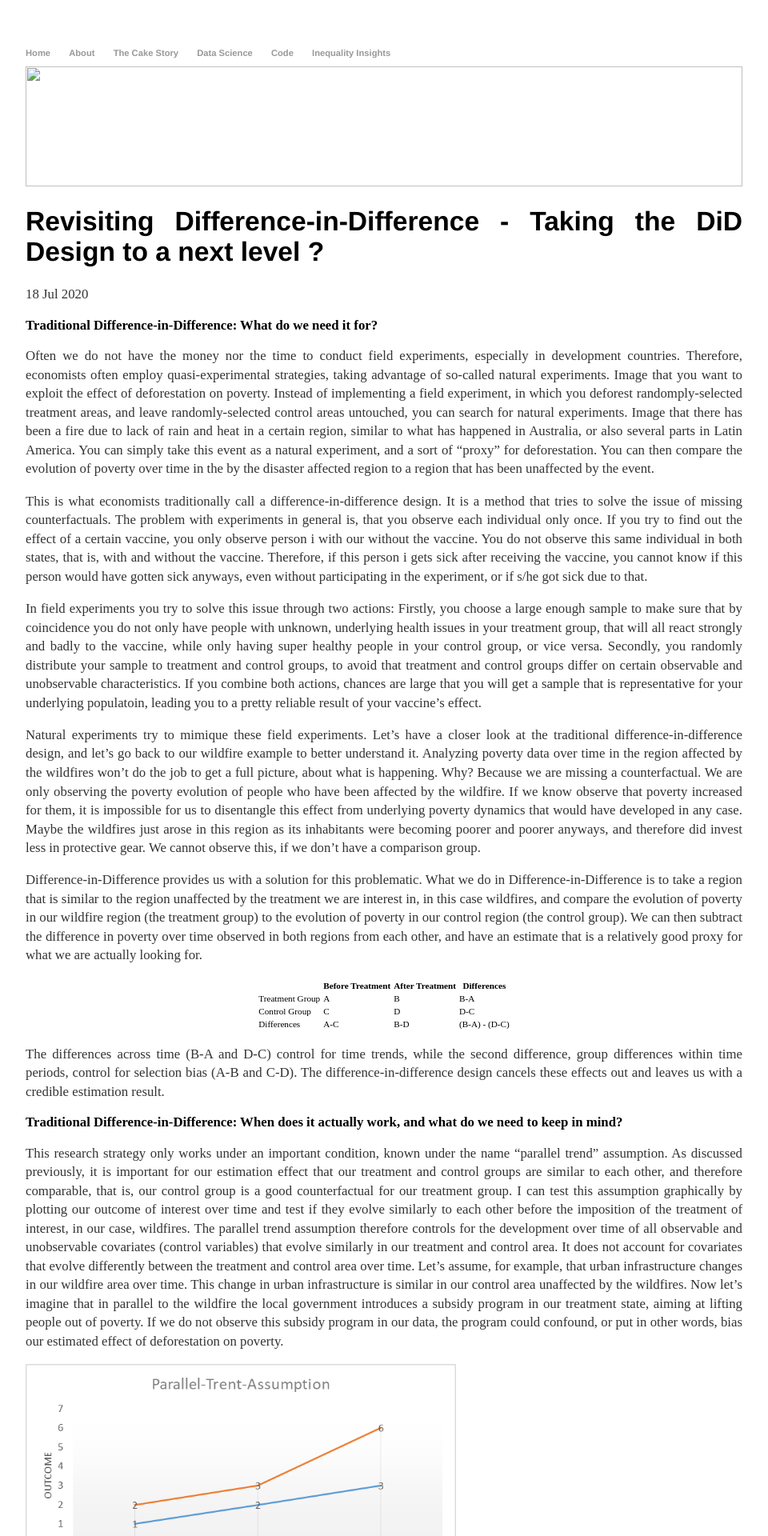
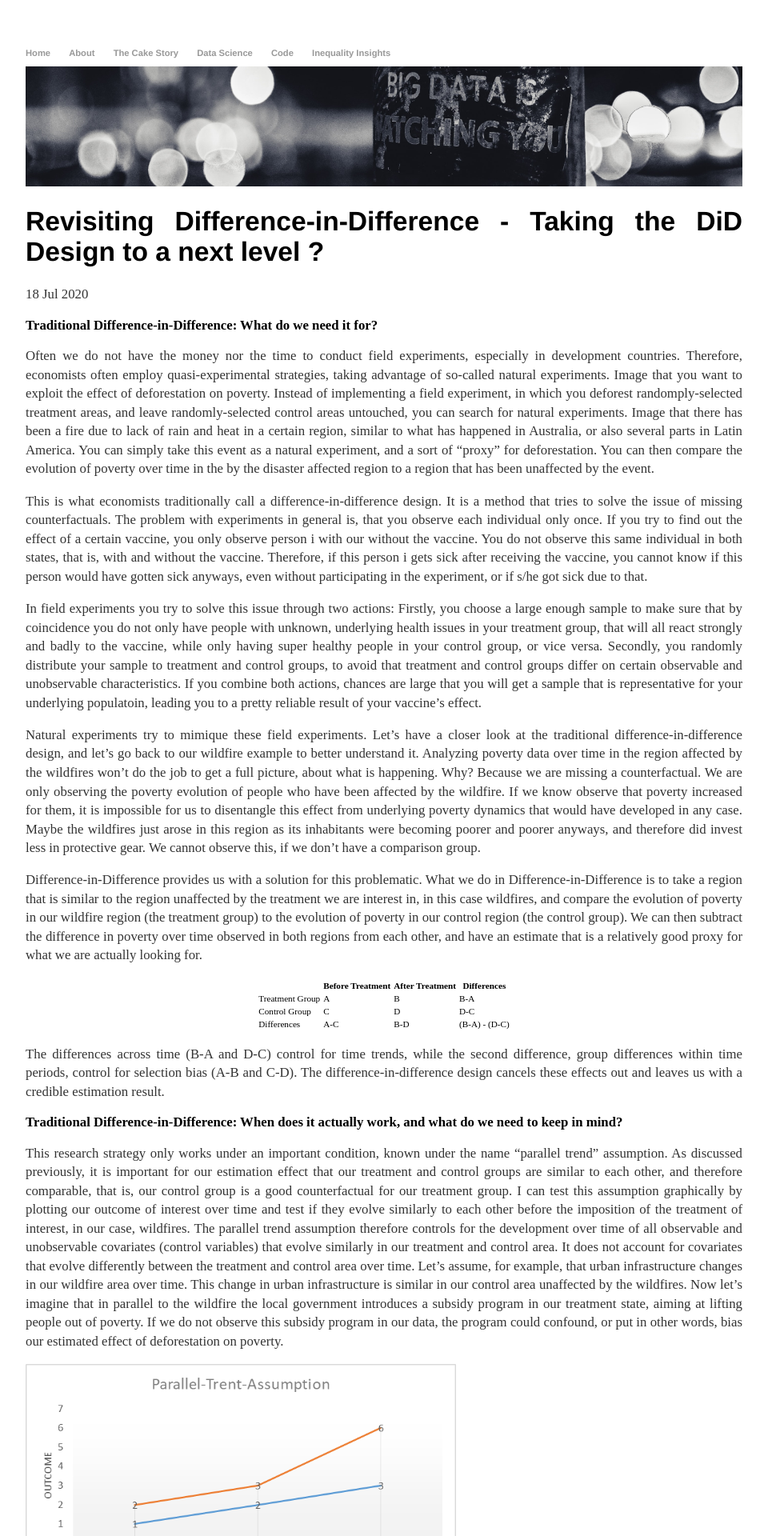
Before and after one commit to BrittaRude/BrittaRude.github.io, a Jekyll site: the page built from inputs_datascience/_posts/2020-07-19-britta-rude-revisiting-difference-in-difference.md, in a window 1280 px wide. Shown: the top 1920 px of the page at 80% size, without its empty margins (160-1120 px from the left). Built offline with Jekyll 4.4.1, drawn with Linux system fonts in a browser that asks for light colours.

Commit message:
Update 2020-07-19-britta-rude-revisiting-difference-in-difference.md

```diff
--- a/inputs_datascience/_posts/2020-07-19-britta-rude-revisiting-difference-in-difference.md
+++ b/inputs_datascience/_posts/2020-07-19-britta-rude-revisiting-difference-in-difference.md
@@ -2,6 +2,7 @@
 layout: post
 title: "Revisiting Difference-in-Difference - Taking the DiD Design to a next level ?"
 date: 2020-07-18
+image: /images/DataScience_FeatureImage.jpg
 ---
 
 ## Traditional Difference-in-Difference: What do we need it for?
```
